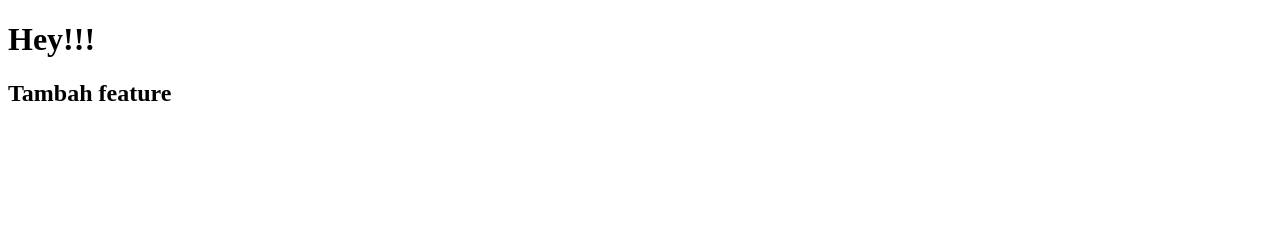
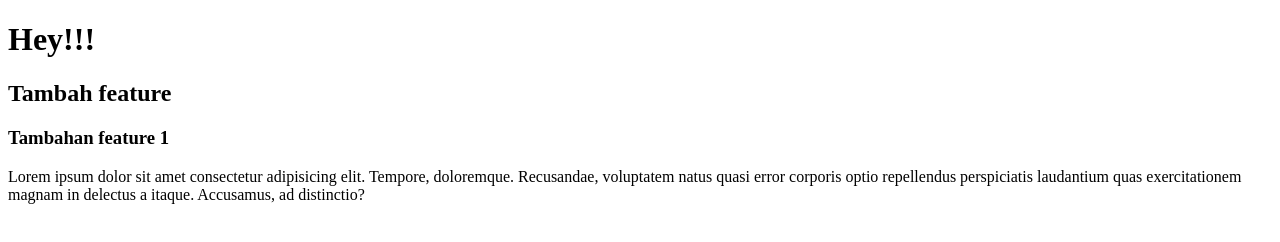
Before and after one commit to farhanmohf/belajargitandgithub, a website: page index.html in a window 1280 px wide. Drawn offline with Linux system fonts and the light colour scheme.

Commit message:
adding feature 1

```diff
--- a/index.html
+++ b/index.html
@@ -8,5 +8,12 @@
   <body>
     <h1>Hey!!!</h1>
     <h2>Tambah feature</h2>
+    <h3>Tambahan feature 1</h3>
+    <p>
+      Lorem ipsum dolor sit amet consectetur adipisicing elit. Tempore,
+      doloremque. Recusandae, voluptatem natus quasi error corporis optio
+      repellendus perspiciatis laudantium quas exercitationem magnam in delectus
+      a itaque. Accusamus, ad distinctio?
+    </p>
   </body>
 </html>
```
